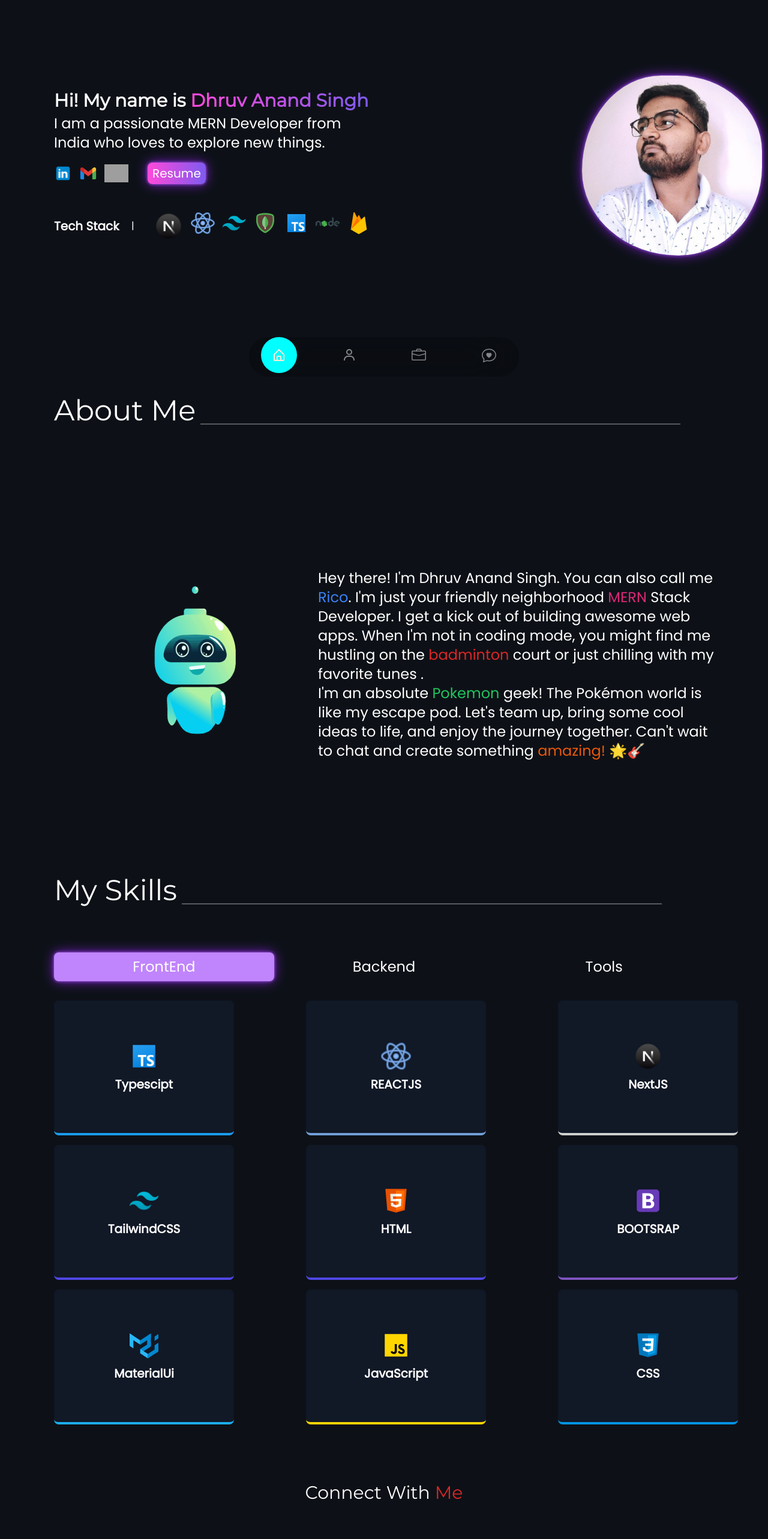
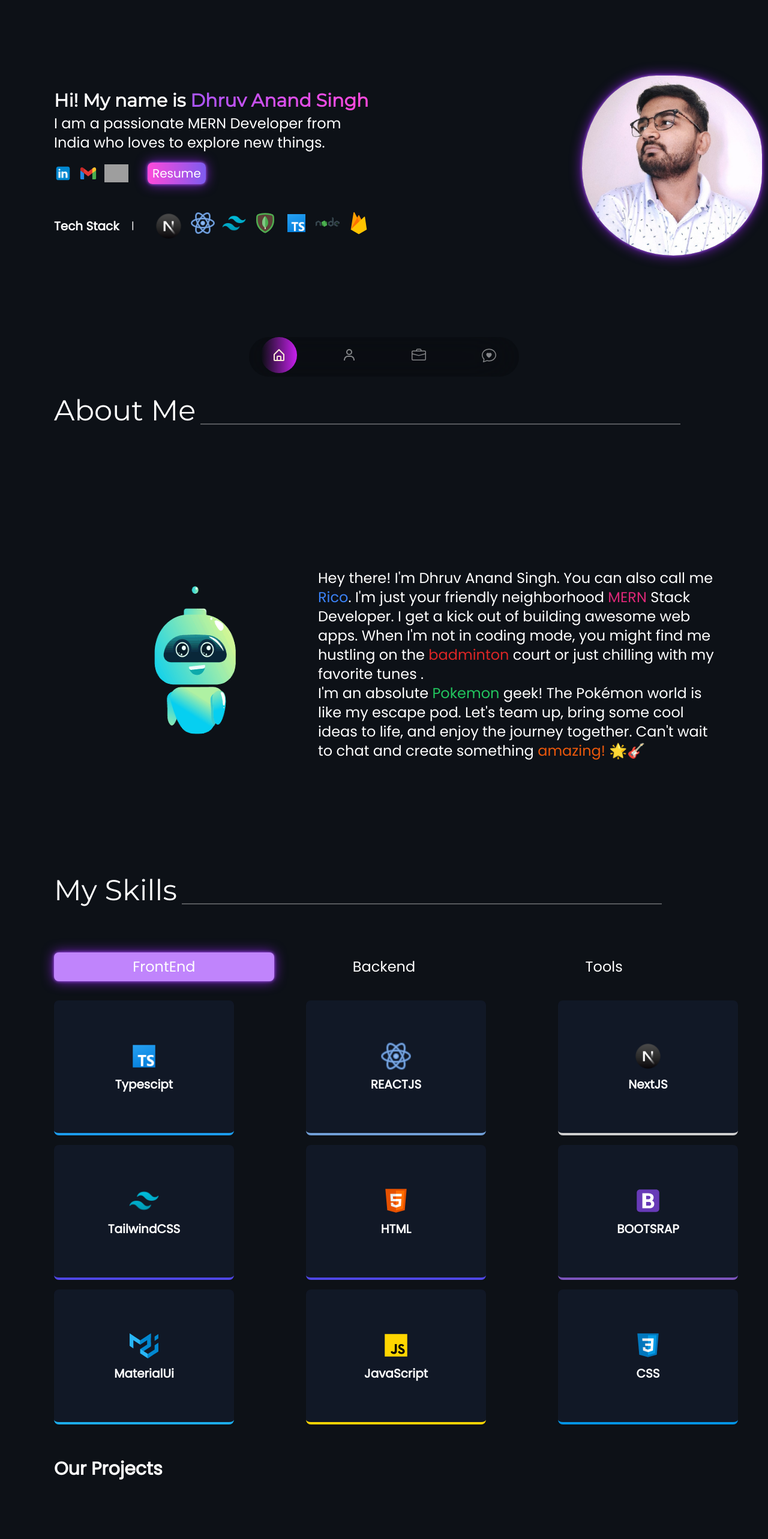
Before and after one commit to Ricobyter/my-portfolio, a React (Vite) app: page / in a window 1280 px wide. Shown: the part 140-2706 px from the top of the page at 60% size. Built offline with nearby package versions, Linux system fonts and the light colour scheme; grey boxes are pictures that could not be loaded.

Commit message:
added project sction

```diff
--- a/src/App.jsx
+++ b/src/App.jsx
@@ -2,11 +2,13 @@ import About from './components/About'
 import Contact from './components/Contact'
 import Hero from  './components/Hero'
 import Nav from './components/Nav'
+import Projects from './components/Projects'
 import Skills from './components/Skills'
 
 function App() {
   return (
-    <main className='bg-[#0d1117] font-Poppins'>
+    <main className='bg-[#0d1117]   font-Poppins'>
+      {/* bg-[#0d1117] */}
        <Nav />
        <section id = "/"  className='w-[100vw] flex justify-center items-center'>
         <Hero/>
@@ -17,7 +19,8 @@ function App() {
        <section id="skills" className='w-[100vw] flex justify-center items-center'>
        <Skills/>
        </section>
-       <section id="projects">
+       <section id="projects" className='w-[100vw] flex justify-center items-center'>
+        <Projects />
 
        </section>
        <section id="contacts" className='w-[100vw] flex justify-center items-center'>
--- a/src/assets/css/nav.css
+++ b/src/assets/css/nav.css
@@ -1,7 +1,6 @@
 .active{
-    background-color: aqua;
+    background-image: linear-gradient(to right, rgba(237, 11, 203, 0), rgb(200, 32, 238));
     color: antiquewhite;
     padding: 1rem;
     border-radius: 100%;
-
 }
--- a/src/components/Hero.jsx
+++ b/src/components/Hero.jsx
@@ -16,19 +16,19 @@ import Typescript from '../assets/images/typescript.png'
 
 function hero() {
   return (
-    <div className='min-h-screen w-[1100px]  text-white '>
+    <div className='min-h-screen w-[90vw] lg:w-[1100px]  text-white '>
       <div className='w-full flex justify-between mt-2 lg:mt-4 '>
-        <h1 className='text-3xl bg-gradient-to-r from-[#ff49db] to-[#7e5bef] bg-clip-text text-transparent'>Rico.dev</h1>
-        <button className='bg-gradient-to-r from-[#ed5b5b] to-[#410bf1] font-montserrat text-white px-3 py-2 rounded-xl neon-purple
+        <h1 className='text-2xl md:text-2xl lg:text-3xl bg-gradient-to-r from-[#ff49db] to-[#7e5bef] bg-clip-text text-transparent'>Rico.dev</h1>
+        <button className='bg-gradient-to-r from-[#ed5b5b] to-[#410bf1] font-montserrat text-white px-2 md:px-3 py-1 md:py-2 rounded-xl neon-purple
         '>Contact Me</button>
 
       </div>
 
-      <div className='flex w-full justify-between items-center h-[90vh]'>
-        <div className='w-4/5 flex items-center '>
-          <div className='w-3/5'>
-            <h1 className='text-3xl font-semibold mb-1 font-montserrat'>Hi! My name is <span className='bg-gradient-to-r from-[#ff49db] to-[#7e5bef] bg-clip-text text-transparent '>Dhruv Anand Singh</span></h1>
-            <p className='text-2xl'>I am a passionate MERN Developer from India who loves to explore new things.</p>
+      <div className='flex flex-col lg:flex-row w-full justify-between items-center h-[90vh]'>
+        <div className='w-[95vw] lg:w-4/5 flex flex-row items-center'>
+          <div className=' w-full lg:w-3/5'>
+            <h1 className='text-xl md:text-2xl lg:text-3xl font-semibold mb-1 font-montserrat'>Hi! My name is <span className='bg-gradient-to-l from-[#ff49db] to-purple-500 bg-clip-text text-transparent '>Dhruv Anand Singh</span></h1>
+            <p className='text-sm md:text-xl lg:text-2xl'>I am a passionate MERN Developer from India who loves to explore new things.</p>
             <div className='flex gap-5  items-center mt-3'>
               <div className='flex gap-3 mt-2 h-[30px] justify-center items-center'>
                 <a href="https://www.linkedin.com/in/dhruv-anand-singh-b1b60426b/">
@@ -49,16 +49,16 @@ function hero() {
 
             </div>
             <div className='text-white flex mt-[3rem] justify-between items-center'>
-                <h1 className='text-xl font-semibold'>Tech Stack</h1>
+                <h1 className=' text-sm lg:text-xl font-semibold'>Tech Stack</h1>
                 <p> | </p>
                 <div className='ml-3 flex gap-3'>
-                  <img src={Next} alt="" className='h-[50px]'/>
-                  <img src={Reactimg} alt="" className='h-[40px]'/>
-                  <img src={Tailwind} alt="" className='h-[40px]'/>
-                  <img src={MongoDB} alt="" className='h-[40px]'/>
-                  <img src={Typescript} alt="" className='h-[40px]'/>
-                  <img src={NodeJs} alt="" className='h-[40px]'/>
-                  <img src={Firebase} alt="" className='h-[40px]'/>
+                  <img src={Next} alt="" className='h-[30px] lg:h-[50px]'/>
+                  <img src={Reactimg} alt="" className='h-[30px] lg:h-[40px]'/>
+                  <img src={Tailwind} alt="" className='h-[30px] lg:h-[40px]'/>
+                  <img src={MongoDB} alt="" className='h-[30px] lg:h-[40px]'/>
+                  <img src={Typescript} alt="" className='h-[30px] lg:h-[40px]'/>
+                  <img src={NodeJs} alt="" className='h-[30px] lg:h-[40px]'/>
+                  <img src={Firebase} alt="" className='h-[30px] lg:h-[40px]'/>
                 </div>
 
             </div>
@@ -68,7 +68,7 @@ function hero() {
 
         </div>
         <div className="w-1/5">
-          <div className="blob bg-[url('src/assets/images/linkednprofile.jpeg')] neon-purple" >
+          <div className="blob bg-[url('src/assets/images/linkednprofile.jpeg')] neon-purple max-md:w-[150px] max-md:h-[150px]" >
 
           </div>
 
--- a/src/components/Nav.jsx
+++ b/src/components/Nav.jsx
@@ -17,26 +17,26 @@ const Nav = () => {
         spy={true}
         smooth={true}
         to='/'
-        className='cursor-pointer w-[60px] h-[60px] flex items-center justify-center'><BiHomeAlt/></Link>
+        className='cursor-pointer w-[60px] h-[60px] flex items-center justify-center hover:p-[1rem] hover:rounded-full hover:bg-pink-500 hover:text-white'><BiHomeAlt /></Link>
 
         <Link activeClass='active'
         spy={true}
         smooth={true}
         to='about'
-        className='cursor-pointer w-[60px] h-[60px] flex items-center justify-center'><BiUser/></Link>
+        className='cursor-pointer w-[60px] h-[60px] flex items-center justify-center hover:p-[1rem] hover:rounded-full hover:bg-pink-500 hover:text-white'><BiUser/></Link>
 
         <Link activeClass='active'
         spy={true}
         smooth={true}
         to='projects'
 
-        className='cursor-pointer w-[60px] h-[60px] flex items-center justify-center'><BsBriefcase/></Link>
+        className='cursor-pointer w-[60px] h-[60px] flex items-center justify-center hover:p-[1rem] hover:rounded-full hover:bg-pink-500 hover:text-white'><BsBriefcase/></Link>
 
         <Link activeClass='active'
         spy={true}
         smooth={true}
         to='contacts'
-        className='cursor-pointer w-[60px] h-[60px] flex items-center justify-center'><BsChatHeart/></Link>
+        className='cursor-pointer w-[60px] h-[60px] flex items-center justify-center hover:p-[1rem] hover:rounded-full hover:bg-pink-500 hover:text-white'><BsChatHeart/></Link>
 
     </div>
     </div>
--- a/src/components/Projects.jsx
+++ b/src/components/Projects.jsx
@@ -2,8 +2,9 @@ import React from 'react'
 
 function Projects() {
   return (
-    <div>
-      projects
+    <div className='py-10 text-white w-[95vw] h-full lg:w-[1100px] flex items-center'>
+      <h1 className='text-xl md:text-2x lg:text-3xl font-semibold'>Our Projects</h1>
+
     </div>
   )
 }
```
